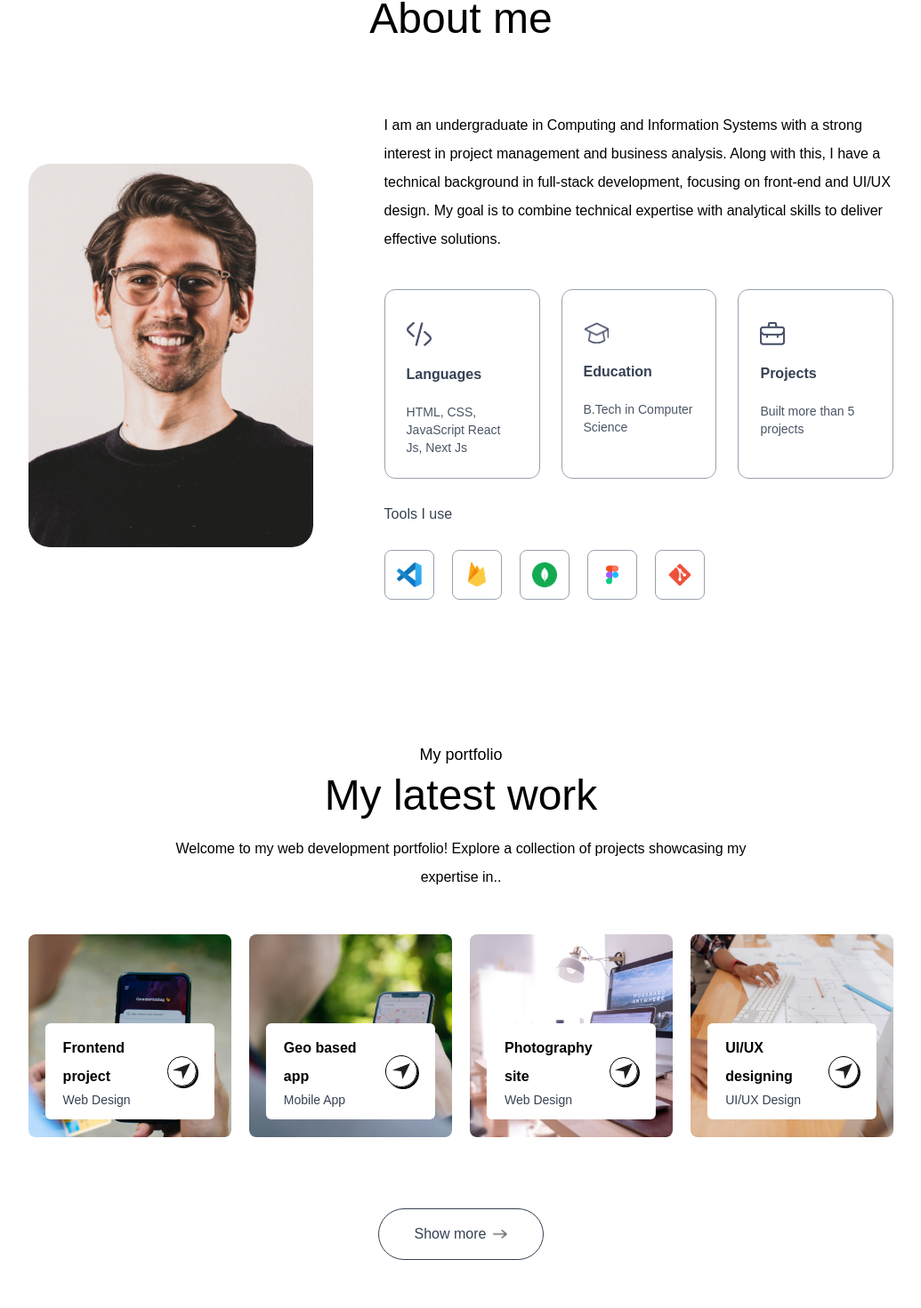
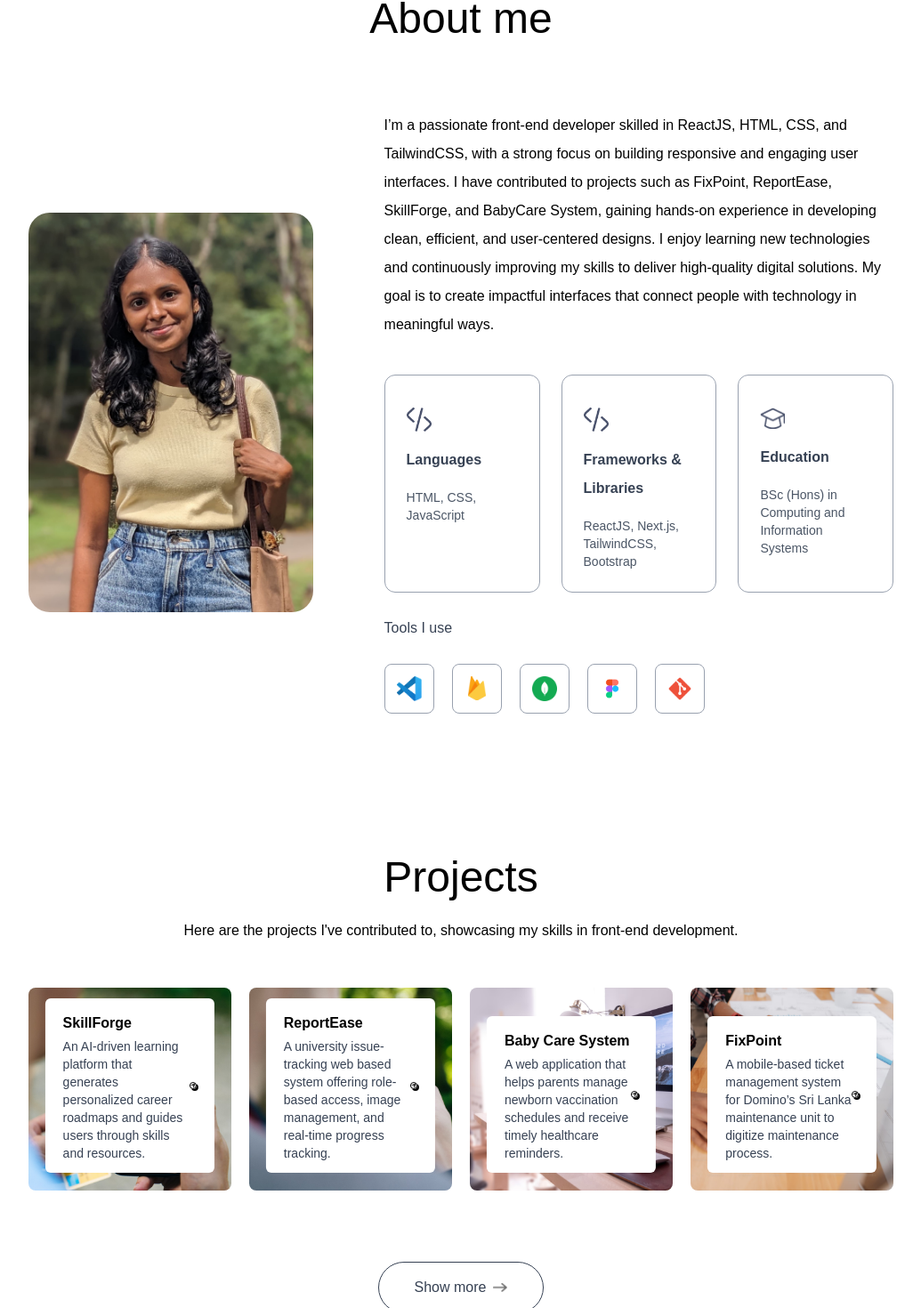
Before and after one commit to Mariettrodrigo/My-Portfolio, a Next.js app: page / in a window 1280 px wide. Shown: the part 879-2349 px from the top of the page at 89% size, without its empty margins (122-1157 px from the left). Built offline with nearby package versions, Linux system fonts and the light colour scheme; a web font is replaced by a local one.

Commit message:
Did changes to work and services. Changed page titles.

```diff
--- a/app/components/About.jsx
+++ b/app/components/About.jsx
@@ -43,9 +43,7 @@ const About = ({isDarkMode}) => {
         transition={{duration: 0.6, delay:0.8}}
         className='flex-1'>
             <p className='mb-10 max-w-2xl font-ovo'>
-                I am an undergraduate in Computing and Information Systems with a strong interest in project management and business analysis.
-                Along with this, I have a technical background in full-stack development, focusing on front-end and UI/UX design.
-                My goal is to combine technical expertise with analytical skills to deliver effective solutions.</p>
+                I’m a passionate front-end developer skilled in ReactJS, HTML, CSS, and TailwindCSS, with a strong focus on building responsive and engaging user interfaces. I have contributed to projects such as FixPoint, ReportEase, SkillForge, and BabyCare System, gaining hands-on experience in developing clean, efficient, and user-centered designs. I enjoy learning new technologies and continuously improving my skills to deliver high-quality digital solutions. My goal is to create impactful interfaces that connect people with technology in meaningful ways.</p>
 
             <motion.ul
             initial={{opacity: 0}}
--- a/app/components/Header.jsx
+++ b/app/components/Header.jsx
@@ -30,7 +30,7 @@ const Header = ({isDarkMode}) => {
       whileInView={{opacity:1}}
       transition={{duration: 0.6, delay:0.7}}
       className='max-w-2xl mx-auto font-ovo leading-tight'>
-        I am an undergraduate in Computing and Information Systems with interests in project management and business analysis. I also have technical skills in full-stack development focusing on front-end and UI/UX
+        I’m a front-end developer passionate about crafting responsive and user-friendly web experiences. I focus on turning ideas into modern, intuitive designs.
       </motion.p>
       <div className='flex flex-col sm:flex-row items-center gap-4 mt-4'>
 
--- a/app/components/Navbar.jsx
+++ b/app/components/Navbar.jsx
@@ -59,8 +59,8 @@ const Navbar = ({isDarkMode, setIsDarkMode}) => {
             `}>
                 <li><a className='font-Ovo' href='#top'>Home</a></li>
                 <li><a className='font-Ovo' href='#about'>About me</a></li>
+                <li><a className='font-Ovo' href='#work'>Projects</a></li>
                 <li><a className='font-Ovo' href='#services'>Volunteering</a></li>
-                <li><a className='font-Ovo' href='#work'>Projects</a></li>
                 <li><a className='font-Ovo' href='#contact'>Contact me</a></li>
             </ul>
 
--- a/app/components/Work.jsx
+++ b/app/components/Projects.jsx
@@ -11,23 +11,23 @@ const Work = ({isDarkMode}) => {
     transition={{duration: 1}}
     id='work' className='w-full px-[12%] py-10 scroll-mt-20'>
 
-      <motion.h4
+      {/*<motion.h4
       initial={{y: -20, opacity: 0}}
       whileInView={{y:0, opacity: 1}}
       transition={{delay: 0.3, duration: 0.5}}
-      className='text-center mb-2 text-lg font-ovo'>My portfolio</motion.h4>
+      className='text-center mb-2 text-lg font-ovo'>My portfolio</motion.h4>*/}
 
       <motion.h2
       initial={{y: -20, opacity: 0}}
       whileInView={{y:0, opacity: 1}}
       transition={{delay: 0.5, duration: 0.5}}
-      className='text-center text-5xl font-ovo'>My latest work </motion.h2>
+      className='text-center text-5xl font-ovo'>Projects</motion.h2>
 
       <motion.p
       initial={{opacity: 0}}
       whileInView={{opacity: 1}}
       transition={{duration: 0.5, delay: 0.7}}
-      className='text-center max-w-2xl mx-auto mt-5 mb-12 font-ovo'>Welcome to my web development portfolio! Explore a collection of projects showcasing my expertise in.. </motion.p>
+      className='text-center max-w-2xl mx-auto mt-5 mb-12 font-ovo'>Here are the projects I've contributed to, showcasing my skills in front-end development.</motion.p>
 
       <motion.div
       initial={{opacity: 0}}
--- a/app/page.js
+++ b/app/page.js
@@ -3,7 +3,7 @@ import Navbar from "./components/Navbar";
 import Header from "./components/Header";
 import About from "./components/About";
 import Services from "./components/Services";
-import Work from "./components/Work";
+import Projects from "./components/Projects";
 import Contact from "./components/Contact";
 import Footer from "./components/Footer";
 import { useEffect, useState } from "react";
@@ -44,7 +44,7 @@ export default function Home() {
       <Navbar isDarkMode={isDarkMode} setIsDarkMode={setIsDarkMode}/>
       <Header isDarkMode={isDarkMode}/>
       <About isDarkMode={isDarkMode}/>
-      <Work isDarkMode={isDarkMode}/>
+      <Projects isDarkMode={isDarkMode}/>
       <Services isDarkMode={isDarkMode}/>
       <Contact isDarkMode={isDarkMode}/>
       {/*<Footer isDarkMode={isDarkMode}/>*/}
--- a/src/assets.js
+++ b/src/assets.js
@@ -1,4 +1,4 @@
-import user_image from './user-image.png';
+import user_image from './user-image.jpg';
 import code_icon from './code-icon.png';
 import code_icon_dark from './code-icon-dark.png';
 import edu_icon from './edu-icon.png';
@@ -78,23 +78,23 @@ export const assets = {
 
 export const workData = [
     {
-        title: 'Frontend project',
-        description: 'Web Design',
+        title: 'SkillForge',
+        description: 'An AI-driven learning platform that generates personalized career roadmaps and guides users through skills and resources.',
         bgImage: '/work-1.png',
     },
     {
-        title: 'Geo based app',
-        description: 'Mobile App',
+        title: 'ReportEase',
+        description: 'A university issue-tracking web based system offering role-based access, image management, and real-time progress tracking.',
         bgImage: '/work-2.png',
     },
     {
-        title: 'Photography site',
-        description: 'Web Design',
+        title: 'Baby Care System',
+        description: 'A web application that helps parents manage newborn vaccination schedules and receive timely healthcare reminders.',
         bgImage: '/work-3.png',
     },
     {
-        title: 'UI/UX designing',
-        description: 'UI/UX Design',
+        title: 'FixPoint',
+        description: 'A mobile-based ticket management system for Domino’s Sri Lanka maintenance unit to digitize maintenance process.',
         bgImage: '/work-4.png',
     },
 ]
@@ -107,9 +107,10 @@ export const serviceData = [
 ]
 
 export const infoList = [
-    { icon: assets.code_icon, iconDark: assets.code_icon_dark, title: 'Languages', description: 'HTML, CSS, JavaScript React Js, Next Js' },
-    { icon: assets.edu_icon, iconDark: assets.edu_icon_dark, title: 'Education', description: 'B.Tech in Computer Science' },
-    { icon: assets.project_icon, iconDark: assets.project_icon_dark, title: 'Projects', description: 'Built more than 5 projects' }
+    { icon: assets.code_icon, iconDark: assets.code_icon_dark, title: 'Languages', description: 'HTML, CSS, JavaScript' },
+    { icon: assets.code_icon, iconDark: assets.code_icon_dark, title: 'Frameworks & Libraries', description: 'ReactJS, Next.js, TailwindCSS, Bootstrap' },
+    { icon: assets.edu_icon, iconDark: assets.edu_icon_dark, title: 'Education', description: 'BSc (Hons) in Computing and Information Systems' }
+
 ];
 
 export const toolsData = [
```
Also changed, not shown: src/user-image.jpg (added), src/user-imageHis.png (renamed from src/user-image.png).
